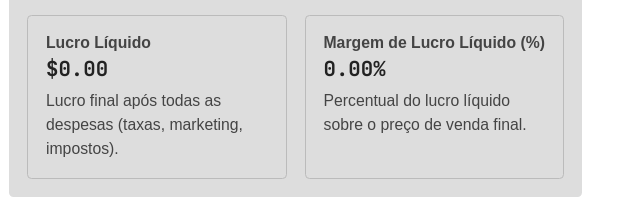
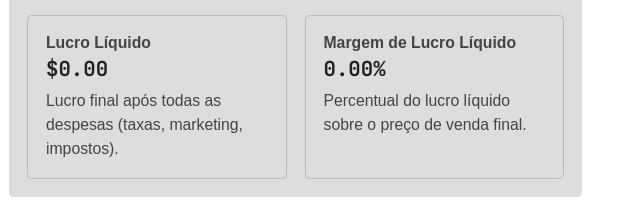
Before and after one commit to robniemeyer/dropshipping-pricing, a plain HTML site: page index.html in a window 1280 px wide. Shown: the part 225-429 px from the top of the page, 640-1280 px from the left. Drawn offline with Linux system fonts and the light colour scheme.

Commit message:
Update: Ultimate elegance

```diff
--- a/index.html
+++ b/index.html
@@ -84,7 +84,7 @@
             </div>
 
             <div class="card card--secondary">
-              <div class="card__header">Margem de Lucro Líquido (%)</div>
+              <div class="card__header">Margem de Lucro Líquido</div>
               <div class="card__body h3"><span id="netMargin" aria-live="polite">0.00</span>%</div>
               <div class="card__footer">Percentual do lucro líquido sobre o preço de venda final.</div>
             </div>
```
